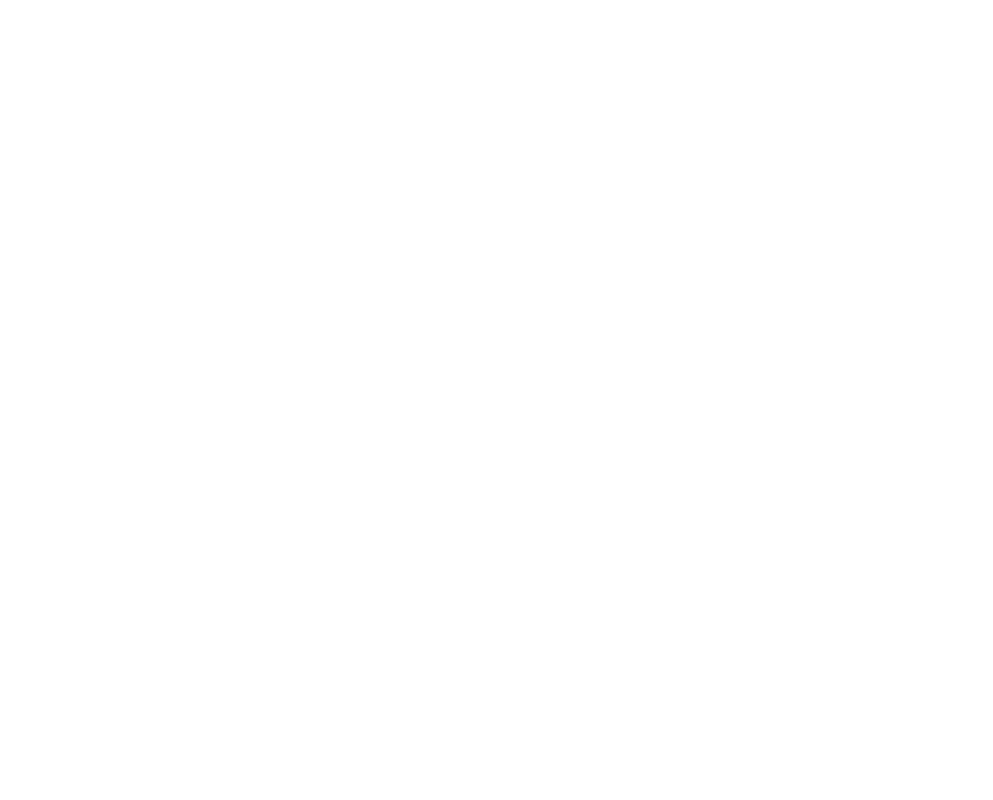
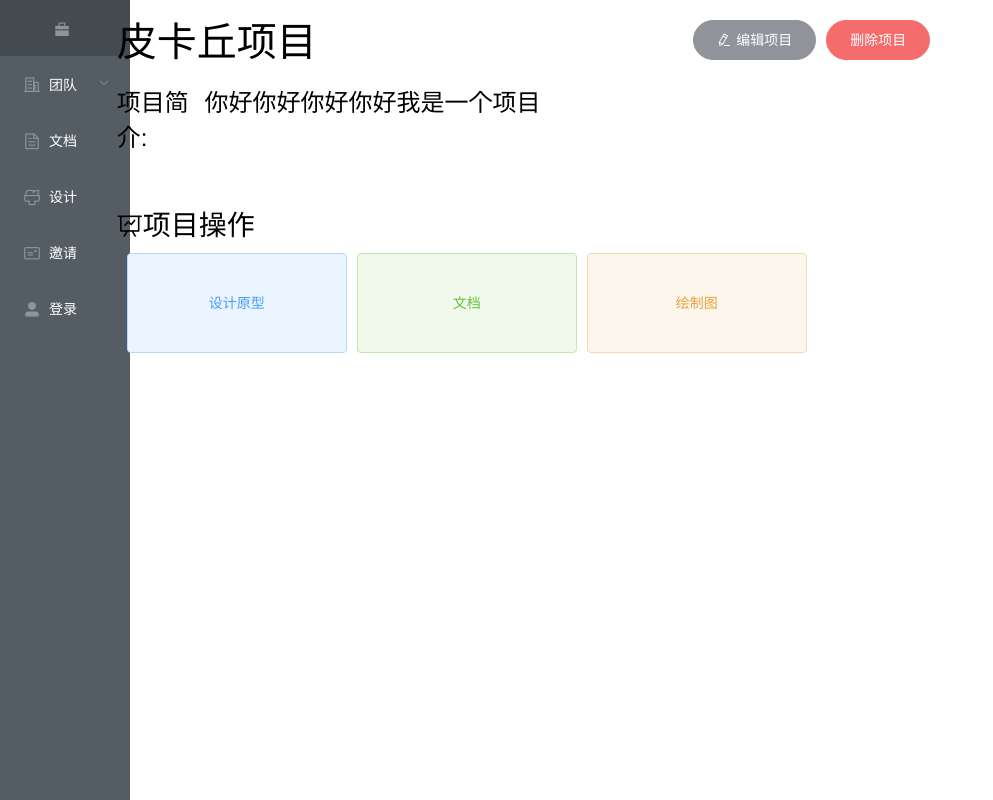
Before and after one commit to leyiiiii/SE-PROJECT, a Vue app: page /project in a window 1280 px wide. Shown: the whole page, without its empty margins (0-993 px from the left). Built offline with nearby package versions, Linux system fonts and the light colour scheme.

Commit message:
Project page

```diff
--- a/src/components/NavigationBar.vue
+++ b/src/components/NavigationBar.vue
@@ -31,6 +31,10 @@
       <el-menu-item index="1">
         <i class="el-icon-brush"></i>
         <span slot="title">设计</span>
+      </el-menu-item>
+      <el-menu-item index="/invite">
+        <i class="el-icon-postcard"></i>
+        <span slot="title">邀请</span>
       </el-menu-item>
       <el-menu-item index="/login">
         <i class="el-icon-user-solid"></i>
--- a/src/router/index.js
+++ b/src/router/index.js
@@ -34,6 +34,11 @@ const routes = [
     name: 'register',
     component: () => import('../views/Register.vue'),
   },
+  {
+    path: '/project',
+    name: 'project',
+    component: () => import('../views/Project.vue'),
+  },
 ]
 
 const router = new VueRouter({
--- a/src/views/HomeView.vue
+++ b/src/views/HomeView.vue
@@ -5,7 +5,39 @@
         <Navi></Navi>
         </div></el-col>
       <el-col :span="22"><div class="Right">
-        I am home PAGE!</div></el-col>
+        <el-row justify="center" type="flex">
+          <el-col :span="12"><div class="bigIcon">
+            <i class="el-icon-office-building"></i>
+          </div></el-col>
+        </el-row>
+        <el-row>
+          <el-col :span="24"><div class="Title">
+            <span>没有团队？创一个？加入一个？</span>
+          </div></el-col>
+        </el-row>
+        <el-row>
+          <el-col :span="24"><div class="Button">
+            <el-button-group>
+              <el-button type="primary" icon="el-icon-s-flag" @click="dialogVisible = true">创建团队</el-button>
+              <el-dialog title="创建团队" :visible.sync="dialogVisible" width="50%" :before-close="handleClose">
+                 <el-form :model="team" label-width="auto">
+                    <el-form-item label="团队名称">
+                        <el-input v-model="team.name"></el-input>
+                    </el-form-item>
+                    <el-form-item label="团队简介">
+                      <el-input type="textarea" :autosize="{ minRows: 2 }" v-model="team.desc" autocomplete="off" resize="none"></el-input>
+                    </el-form-item>
+                 </el-form>
+                 <span slot="footer" class="dialog-footer">
+                    <el-button @click="cancelChanges">取消</el-button>
+                    <el-button type="primary" @click="createTeam">确定</el-button>
+                    </span>
+                </el-dialog>
+              <el-button type="primary" icon="el-icon-message" @click="checkInvitation">查看邀请</el-button>
+            </el-button-group>
+          </div></el-col>
+        </el-row>
+      </div></el-col>
     </el-row>
   </div>
 </template>
@@ -17,14 +49,50 @@ export default {
   name: 'HomeView',
   components: {
     Navi,
+  },
+  data() {
+    return {
+      dialogVisible: false,
+      team: {
+        name:'',
+        desc:'',
+      }
+    }
+  },
+  methods: {
+    cancelChanges() {
+      this.dialogVisible = false;
+      this.team.name = '';
+      this.team.desc = '';
+    },
+    handleClose() {
+      this.dialogVisible = false;
+      this.team.name = '';
+      this.team.desc = '';
+    },
+    createTeam() {
+
+    },
+    checkInvitation() {
+      this.$router.push("/invite");
+    }
   }
 }
 </script>
 
 <style scoped>
-.Right{
-  background-color: red;
+.Title{
   text-align: center;
   font-size: 64px;
 }
+.bigIcon{
+  /* border: 1px solid black; */
+  text-align: center;
+  margin-top: 180px;
+  font-size: 100px;
+}
+.Button{
+  text-align: center;
+  margin-top: 20px;
+}
 </style>
--- /dev/null
+++ b/src/views/Project.vue
@@ -0,0 +1,144 @@
+<template>
+    <el-row>
+        <el-col :span="2"><div class="Left">
+            <Navi></Navi>
+        </div></el-col>
+        <el-col :span="22"><div class="Right">
+            <el-row>
+                <el-col :span="12"><div class="Title">
+                    <span>{{ form.name }}</span>
+                </div></el-col>
+                <el-col :span="12"><div class="Buttons">
+                    <el-button type="info" round icon="el-icon-edit" @click="dialogVisible = true">编辑项目</el-button>
+                    <el-dialog title="编辑项目" :visible.sync="dialogVisible" width="50%" :before-close="handleClose">
+                        <el-form :model="form" label-width="auto">
+                            <el-form-item label="项目名字">
+                                <el-input v-model="form.nameTemp"></el-input>
+                            </el-form-item>
+                            <el-form-item label="项目简介">
+                                <el-input type="textarea" :autosize="{ minRows: 2 }" v-model="form.descTemp" autocomplete="off" resize="none"></el-input>
+                            </el-form-item>
+                    </el-form>
+                    <span slot="footer" class="dialog-footer">
+                        <el-button @click="cancelChanges">取消</el-button>
+                        <el-button type="primary" @click="saveEdit">保存</el-button>
+                    </span>
+                 </el-dialog>
+                 <el-popconfirm
+                    confirm-button-text='确定'
+                    cancel-button-text='不了，谢谢'
+                    icon="el-icon-info"
+                    icon-color="red"
+                    title="您确定要删除此项目？"
+                    @confirm="confirmDelete">
+                    <el-button type="danger" round slot="reference">删除项目</el-button>
+                 </el-popconfirm>
+                </div></el-col>
+            </el-row>
+            <el-row>
+                <el-col :span="2"><div class="Title2">
+                    <span>项目简介:</span>
+                </div></el-col>
+                <el-col :span="20"><div class="Desc">
+                    <span>{{ form.desc }}</span>
+                </div></el-col>
+            </el-row>
+            <el-row>
+                <el-col :span="12"><div class="Title3">
+                    <i class="el-icon-data-line"></i>
+                    <span>项目操作</span>
+                </div></el-col>
+            </el-row>
+            <el-row>
+                <el-col :span="22"><div class="function">
+                <el-button type="primary" plain>设计原型</el-button>
+                <el-button type="success" plain>文档</el-button>
+                <el-button type="warning" plain @click="toDraw">绘制图</el-button>
+                </div></el-col>
+            </el-row>
+        </div></el-col>
+    </el-row>
+</template>
+
+<script>
+import Navi from '@/components/NavigationBar.vue'
+
+export default {
+    name: 'Project',
+    components: {
+        Navi,
+    },
+    data() {
+        return {
+            dialogVisible: false,
+            form: {
+                name:'皮卡丘项目',
+                desc:'你好你好你好你好我是一个项目',
+                nameTemp:'皮卡丘项目',
+                descTemp:'你好你好你好你好我是一个项目',
+            }
+        }
+    },
+    methods: {
+        cancelChanges() {
+            this.dialogVisible = false;
+            this.form.nameTemp = this.form.name;
+            this.form.descTemp = this.form.desc;
+        },
+        handleClose() {
+            this.dialogVisible = false;
+            this.form.nameTemp = this.form.name;
+            this.form.descTemp = this.form.desc;
+        },
+        saveEdit() {
+            this.dialogVisible = false;
+            this.form.name = this.form.nameTemp;
+            this.form.desc = this.form.descTemp;
+        },
+        confirmDelete() {
+
+        },
+        toDraw() {
+            window.location.href = "https://app.diagrams.net/"
+        },
+    },
+}
+</script>
+
+<style scoped>
+.Title{
+    font-size: 40px;
+    margin: 10px;
+}
+.Buttons{
+    margin-top: 20px;
+}
+.Buttons button{
+    margin-right: 10px;
+}
+.Title2{
+    font-size: 24px;
+    margin-left: 10px;
+    margin-top: 5px;
+}
+.Title3{
+    margin: 50px 0 0 10px;
+    font-size: 28px;
+}
+.Desc{
+    font-size: 24px;
+    margin-top: 5px;
+}
+.function{
+    /* border: 1px solid black; */
+    margin-left: 20px;
+    margin-top: 10px;
+}
+.function button{
+    width: 220px;
+    height: 100px;
+}
+.el-icon-data-line{
+    font-size: 26px;
+}
+</style>
--- a/src/views/Team.vue
+++ b/src/views/Team.vue
@@ -8,6 +8,22 @@
             <el-col :span="12">
                 <div class="info">
                     <span class="teamInfo1">取啥名字好团队</span>
+            </div></el-col>
+            <el-col :span="8">
+                <div class="inviteButton">
+                    <el-button type="info" round @click="dialogVisible2 = true">邀请成员</el-button>
+                    <el-dialog title="邀请成员" :visible.sync="dialogVisible2" width="30%" :before-close="handleClose2">
+                        <el-form :model="inviteName" label-width="auto">
+                            <el-form-item label="用户名字">
+                                <el-input v-model="inviteName"></el-input>
+                            </el-form-item>
+                    </el-form>
+                    <span slot="footer" class="dialog-footer">
+                        <el-button @click="cancelChanges2">取消</el-button>
+                        <el-button type="primary" @click="inviteMember">发送邀请</el-button>
+                    </span>
+                 </el-dialog>
+                    <el-button type="danger" round @click="leaveTeam">离开团队</el-button>
             </div></el-col>
         </el-row>
         <el-row>
@@ -49,7 +65,7 @@
             </div></el-col>
         </el-row>
         <el-row v-else>
-            <el-button class="projectButton" v-for="item in projectList" :key="item.id">{{ item.name }}</el-button>
+            <el-button class="projectButton" v-for="item in projectList" :key="item.id" @click="enterProject">{{ item.name }}</el-button>
         </el-row>
         <el-row>
             <el-col :span="24"><div class="members">
@@ -99,17 +115,19 @@
 import Navi from '@/components/NavigationBar.vue'
 
 export default {
-  name: 'HomeView',
+  name: 'Team',
   components: {
     Navi,
   },
   data() {
     return {
         dialogVisible: false,
+        dialogVisible2: false,
         form: {
             name:'',
             desc:'',
         },
+        inviteName:'',
         haveProject: false,
         projectList:[{
             id:1,
@@ -202,9 +220,26 @@ export default {
         this.form.name = '';
         this.form.desc = '';
     },
+    cancelChanges2() {
+        this.dialogVisible2 = false;
+        this.inviteName = '';
+    },
+    handleClose2() {
+        this.dialogVisible2 = false;
+        this.inviteName = '';
+    },
     createProject() {
         this.dialogVisible = false;
     },
+    enterProject(projectID) {
+        this.$router.push("/project");
+    },
+    inviteMember() {
+
+    },
+    leaveTeam() {
+
+    }
   }
 }
 </script>
@@ -213,8 +248,16 @@ export default {
 .Right{
   /* background-color: yellow; */
 }
+.inviteButton{
+    /* border: 1px solid black; */
+    margin-top: 20px;
+}
+.inviteButton button{
+    margin-right: 10px;
+}
 .info{
     margin: 10px;
+    /* border: 1px solid black; */
 }
 .teamInfo1{
     font-size: 40px;
```
